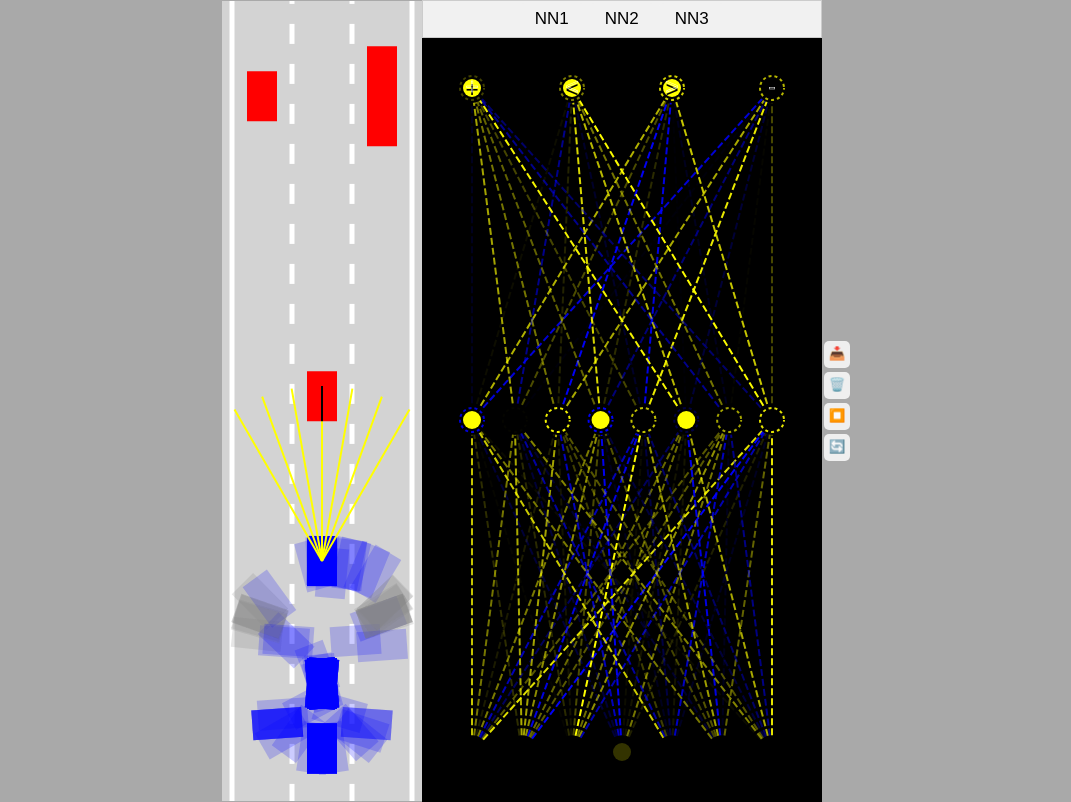
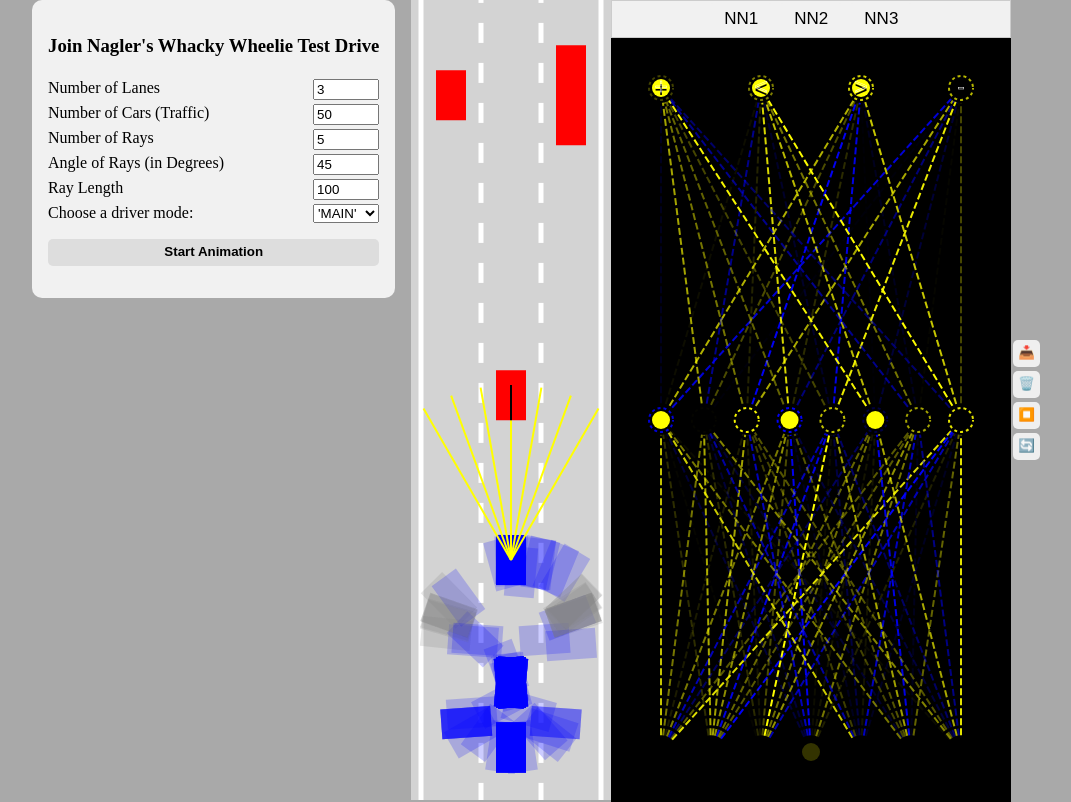
Before and after one commit to g-noth/intro-self-driving-cars, a website: page frontend/code/index.html in a window 1280 px wide. Shown: the whole page, without its empty margins (103-1174 px from the left). Drawn offline with nearby package versions, Linux system fonts and the light colour scheme; animation ran at ten frames a second.

Commit message:
input form field

```diff
--- a/frontend/code/index.html
+++ b/frontend/code/index.html
@@ -5,6 +5,37 @@
         <script src="https://cdn.jsdelivr.net/npm/axios/dist/axios.min.js"></script>
     </head>
     <body>
+        <form class="form-settings">
+            <h3 class="headline-form">Join Nagler's Whacky Wheelie Test Drive</h3>
+            <div class="form-group">
+                <label for="lanes">Number of Lanes</label>
+                <input type="number" id="lanes" min="1" max="10" step="1" value="3">
+            </div>
+            <div class="form-group">
+                <label for="traffic">Number of Cars (Traffic)</label>
+                <input type="number" id="traffic" min="10" max="100" step="10" value="50">
+            </div>
+            <div class="form-group">
+                <label for="rays">Number of Rays</label>
+                <input type="number" id="rays" min="1" max="100" step="1" value="5">
+            </div>
+            <div class="form-group">
+                <label for="angle">Angle of Rays (in Degrees)</label>
+                <input type="number" id="angle" min="0" max="360" step="1" value="45">
+            </div>
+            <div class="form-group">
+                <label for="length-rays">Ray Length</label>
+                <input type="number" id="length-rays" min="0" max="1000" step="50" value="100">
+            </div>
+            <div class="form-group">
+                <label for="driver_moder">Choose a driver mode:</label>
+                <select id="driver_moder" name="driver_moder">
+                    <option value="main">'MAIN'</option>
+                    <option value="ai">'AI'</option>
+                </select>
+            </div>
+            <button class="start-ride" onclick="setup(event)">Start Animation</button>
+        </form>
         <canvas id="myCanvas"></canvas>
         <div class="networkTabs">
             <div class="tab">
--- a/frontend/code/style.css
+++ b/frontend/code/style.css
@@ -4,12 +4,14 @@ body {
     overflow: hidden;
     display:flex;
     justify-content:center;
-    align-items:center;
+    align-items:flex-start;
 }
 
 #verticalButtons{
     display:flex;
     flex-direction:column;
+    justify-content: center;
+    height: 100%;
 }
 
 button{
@@ -57,3 +59,31 @@ button:hover{
 .tab button.active {
     background-color: #ccc;
 }
+
+.form-settings {
+    display: flex;
+    flex-direction: column;
+    background-color: #f1f1f1;
+    padding: 1rem;
+    margin-right: 1rem;
+    border-radius: 10px;
+}
+
+.form-group {
+    display: flex;
+    justify-content: space-between;
+    margin-top: .25rem;
+}
+
+.form-group input, select{
+    width: 20%;
+}
+
+.form-settings .start-ride {
+    background-color: #ddd;
+    font-weight: bold;
+    margin: 1rem 0;
+}
+.form-settings .start-ride:hover {
+    background-color: #bbb;
+}
```
